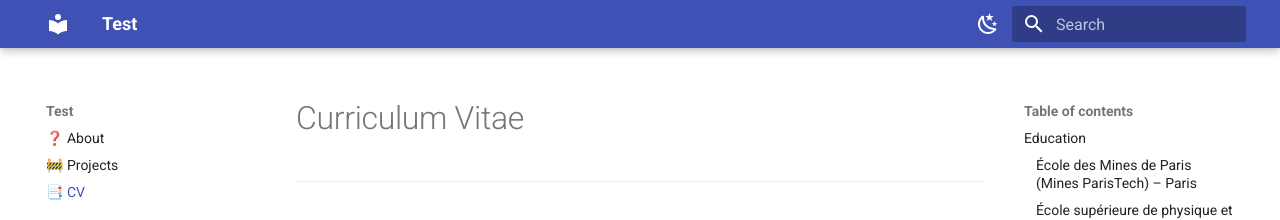
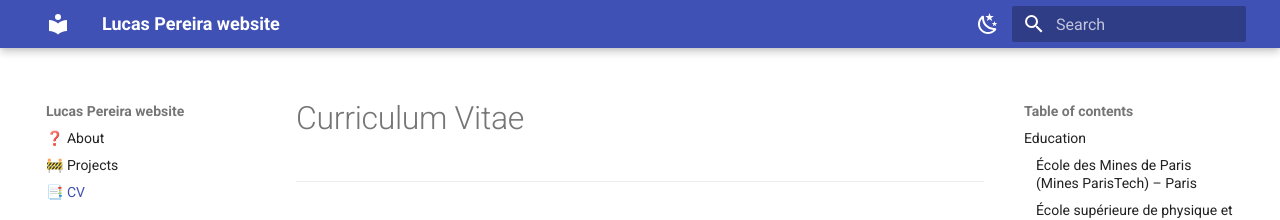
Before and after one commit to lucarammel/lucarammel.github.io, an MkDocs documentation site: the page built from docs/cv.md, in a window 1280 px wide. Shown: the top 220 px of the page. Built offline with MkDocs 1.6.1 and Material for MkDocs 9.7.7, drawn with Linux system fonts in a browser that asks for light colours.

Commit message:
change title

```diff
--- a/docs/cv.md
+++ b/docs/cv.md
@@ -5,6 +5,7 @@
 ## Education
 
 ### **École des Mines de Paris (Mines ParisTech)** – *Paris*
+
 **Civil Engineer** – *Sept. 2020 – Mar. 2022*
 
 - Specialization in **Geostatistics and Applied Probability**.
--- a/mkdocs.yml
+++ b/mkdocs.yml
@@ -1,4 +1,4 @@
-site_name: "Test"
+site_name: "Lucas Pereira website"
 site_description: "My portfolio !"
 theme:
   name: material
```
Also changed, not shown: site/404.html, site/cv/index.html, site/index.html, site/projects/index.html.
